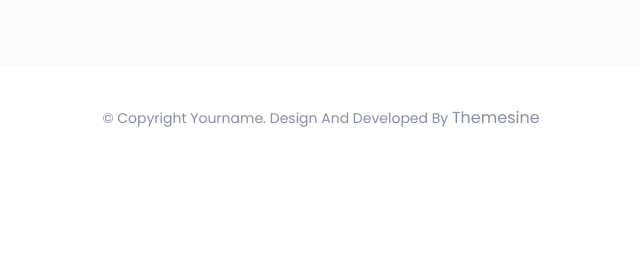
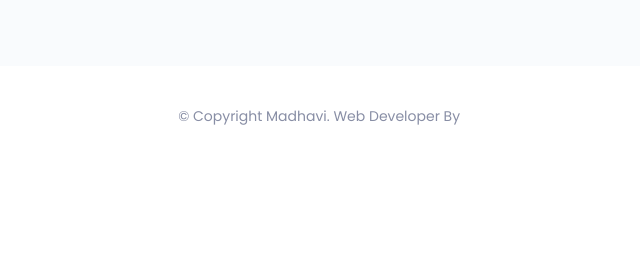
Before and after one commit to madhavi2042005/madhavi1, a Flask app: page / in a window 1280 px wide. Shown: the part 5044-5303 px from the top of the page, without its empty margins (319-959 px from the left). Before the commit the page ends 5171 px from the top, so only its background shows below. Run offline with Flask 3, Linux system fonts and the light colour scheme; some libraries are stand-ins or nearby versions.

Commit message:
Update index.html

```diff
--- a/templates/index.html
+++ b/templates/index.html
@@ -682,7 +682,7 @@
 			<div class="container">
 				<div class="hm-footer-copyright text-center">
 					<p>
-						&copy; copyright yourname. design and developed by <a href="https://www.themesine.com/">themesine</a>
+						&copy; copyright Madhavi. web developer by <a href="https://madhavi1.onrender.com/"</a>
 					</p><!--/p-->
 				</div><!--/.text-center-->
 			</div><!--/.container-->
```
